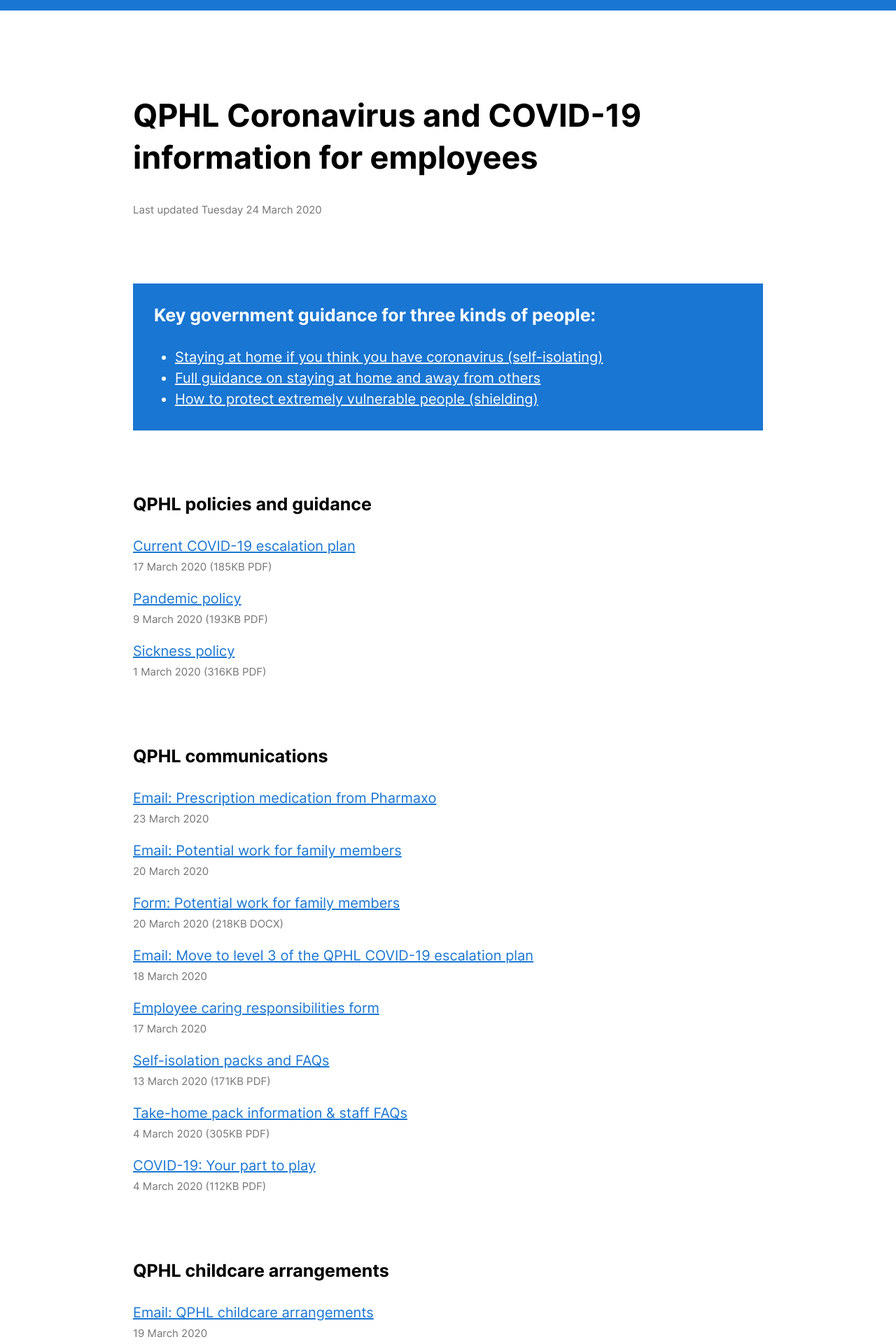
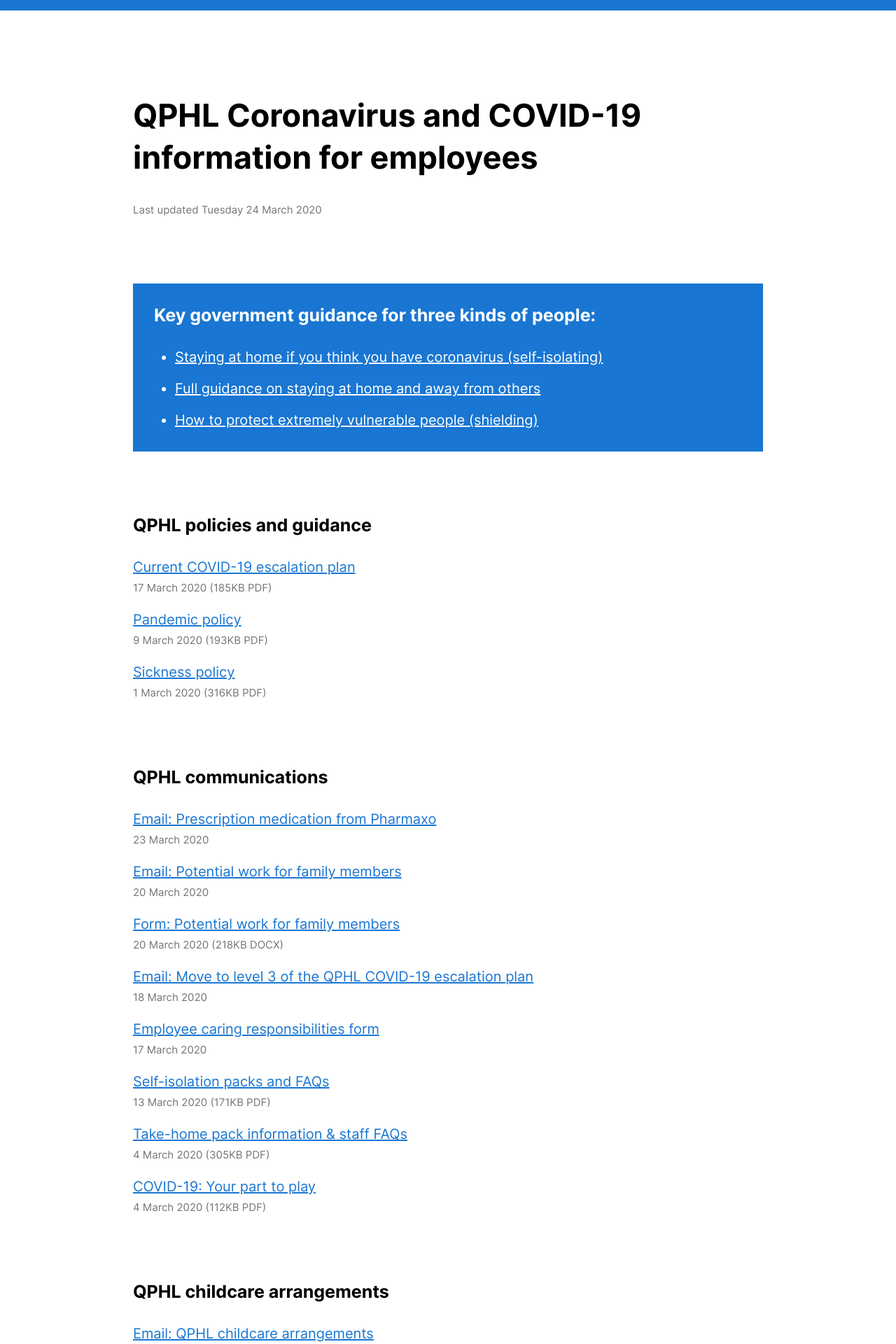
Before and after one commit to cognisant/qphl.co, a Jekyll site: the page built from coronavirus.md, in a window 1280 px wide. Shown: the top 1920 px of the page at 70% size. Built offline with Jekyll 4.4.1, drawn with Linux system fonts in a browser that asks for light colours.

Commit message:
Adds margin to gov block list items

```diff
--- a/_includes/header.html
+++ b/_includes/header.html
@@ -162,7 +162,7 @@
             padding: 0 0 0 1.5rem;
         }
         .hero--warning li {
-            margin: 0;
+            margin: 0.75rem 0 0;
         }
         {% if page.layout == "email" %}
             p, ul {
```
